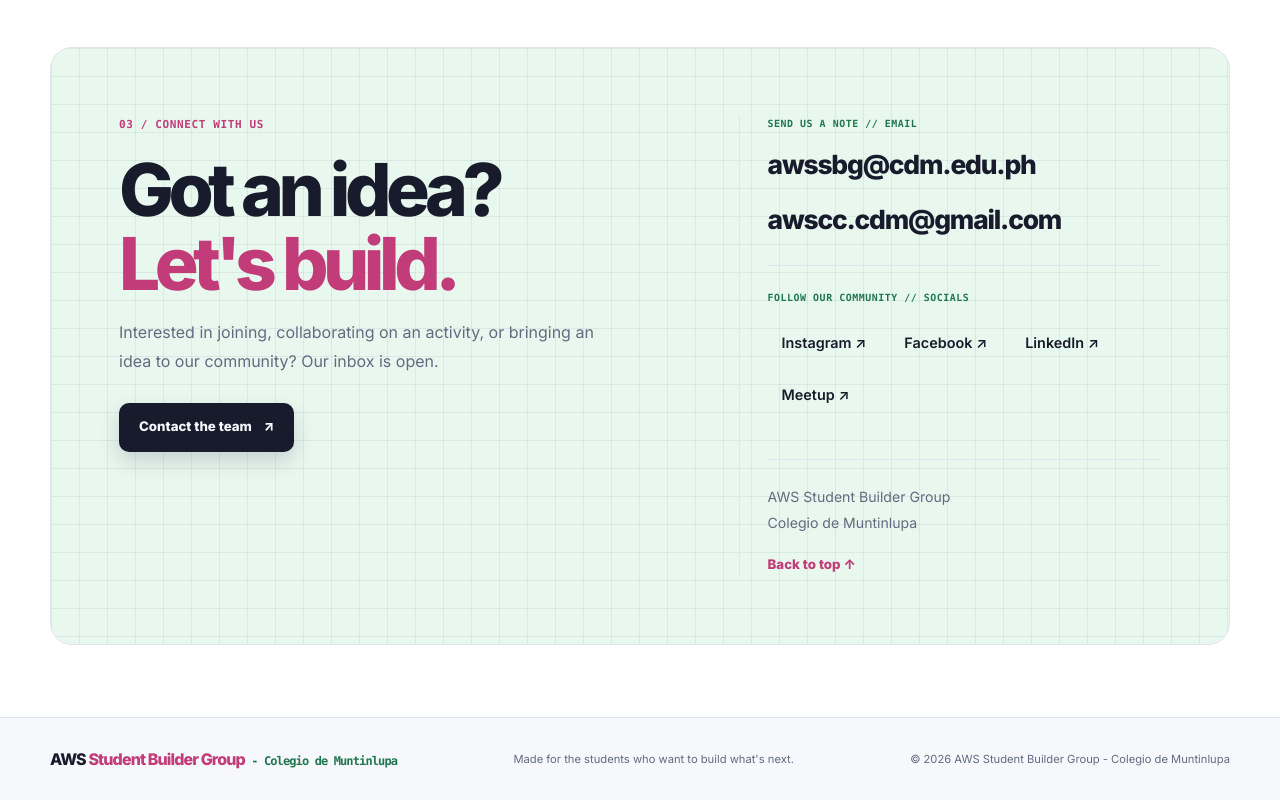
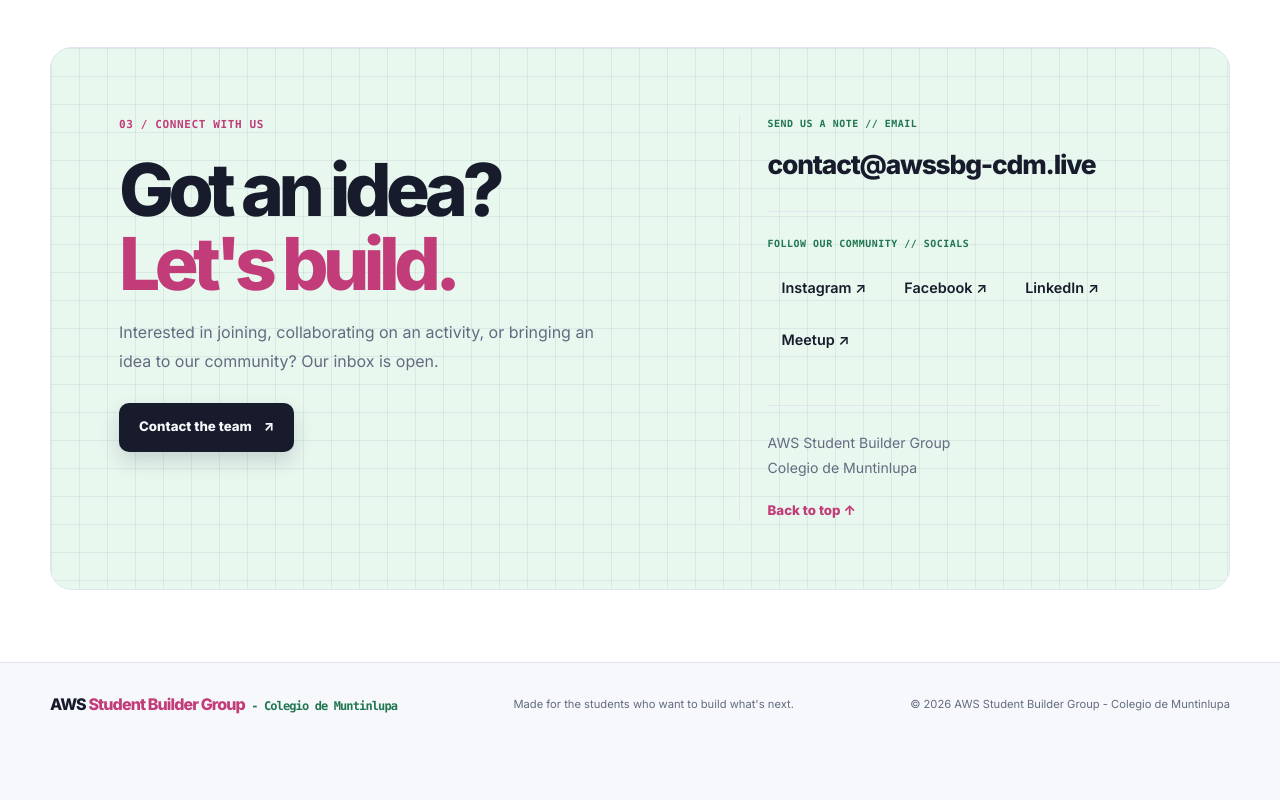
Before and after one commit to x2bsynn/awssbg-cdm-website, a website: page index.html in a window 1280 px wide. Shown: the part 2147-2947 px from the top of the page. After the commit the page ends 2893 px from the top, so only its background shows below. Drawn offline with Linux system fonts and the light colour scheme; no server answers.

Commit message:
updated organization email contact to contact@awssbg-cdm.live

```diff
--- a/index.html
+++ b/index.html
@@ -191,8 +191,8 @@
 
         <div class="contact-details">
           <span class="contact-label">SEND US A NOTE // EMAIL</span>
-          <a class="contact-email" href="mailto:awssbg@cdm.edu.ph">awssbg@cdm.edu.ph</a>
-          <a class="contact-email" href="mailto:awscc.cdm@gmail.com">awscc.cdm@gmail.com</a>
+          <a class="contact-email" href="mailto:contact@awssbg-cdm.live">contact@awssbg-cdm.live</a>
+          <!-- <a class="contact-email" href="mailto:awscc.cdm@gmail.com">awscc.cdm@gmail.com</a> -->
 
           <div class="contact-divider"></div>
 
```
